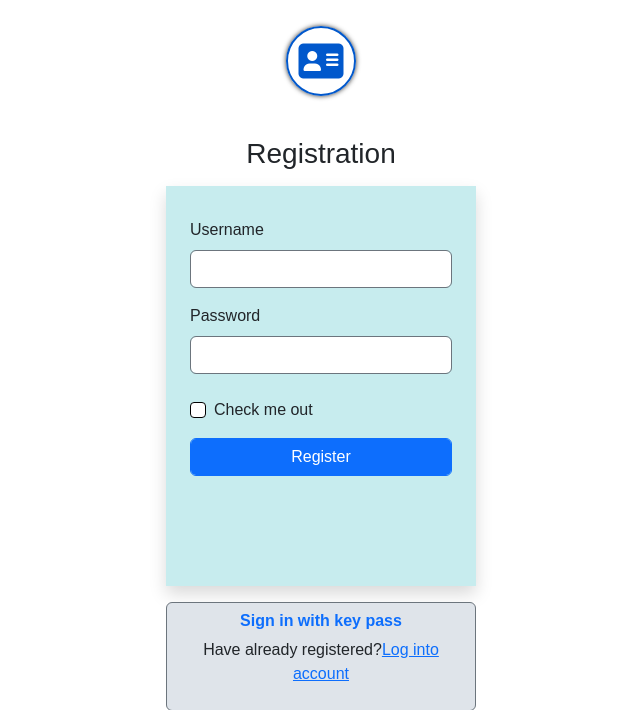
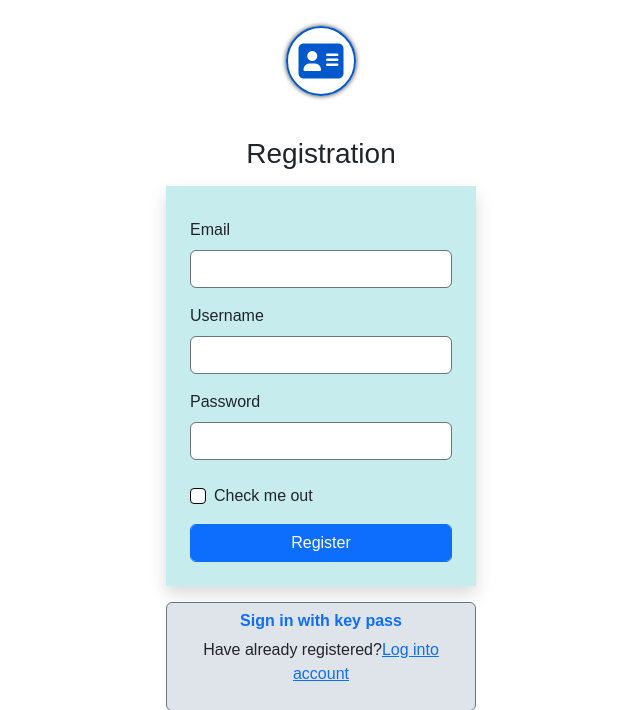
Before and after one commit to fshaharier96/Contact-List, a PHP site: page /Contact_List_Project/signup.php in a window 1280 px wide. Shown: the top 710 px of the page, without its empty margins (319-959 px from the left). Run offline with PHP 8.4, Linux system fonts and the light colour scheme; data that the repository does not hold is empty.

Commit message:
php form validatin is added

```diff
--- a/assets/js/signup.js
+++ b/assets/js/signup.js
@@ -1,6 +1,10 @@
 
 $("#signupForm").validate({
     rules: {
+
+        email:{
+            required:true
+        },
         username: {
             required: true,
             // minlength: 3
@@ -12,6 +16,10 @@ $("#signupForm").validate({
         }
     },
     messages: {
+
+        email:{
+           required:"Please enter valid email"
+        },
         username: {
             required: "Please enter a username",
             // minlength: "Username must be at least 3 characters long"
--- a/composer.json
+++ b/composer.json
@@ -1,5 +1,6 @@
 {
     "require": {
-        "vlucas/phpdotenv": "^5.6"
+        "vlucas/phpdotenv": "^5.6",
+        "rakit/validation": "^1.4"
     }
 }
--- a/signup.php
+++ b/signup.php
@@ -38,6 +38,11 @@
 
      <div class="col-md-3 custom-col-height px-4 py-3 shadow background">
           <form id="signupForm" action="" method="post">
+               <div class="mb-3 mt-3">
+                  <label class="form-label">Email</label>
+                  <input type="text" name="email" class="form-control border border-secondary">
+                </div>
+
                 <div class="mb-3 mt-3">
                   <label class="form-label">Username</label>
                   <input type="text" name="username" class="form-control border border-secondary">
@@ -75,14 +80,16 @@
 
 if(isset($_POST['submit'])){
 
+    $email=$_POST['email'];
     $username= $_POST['username'];
     $password= $_POST['password'];
 
-  if(!empty($username) && !empty($password))
+
+  if(!empty($username) && !empty($password) && !empty($email))
   {
 
-   $sql="SELECT * FROM login_table WHERE username='{$username}' AND password='{$password}'";
-   $sql1="INSERT INTO login_table(username,password) VALUES('{$username}','{$password}')";
+   $sql="SELECT * FROM login_table WHERE email='{$email}' AND password='{$password}'";
+   $sql1="INSERT INTO login_table(email,username,password) VALUES('{$email}','{$username}','{$password}')";
    $result=mysqli_query($conn,$sql) or die("query unsuccesful");
    if($result)
    {
```
Also changed, not shown: home_ajax_data.php (+21 -3 lines), index.php (+62 -1 lines), 1 other file.
